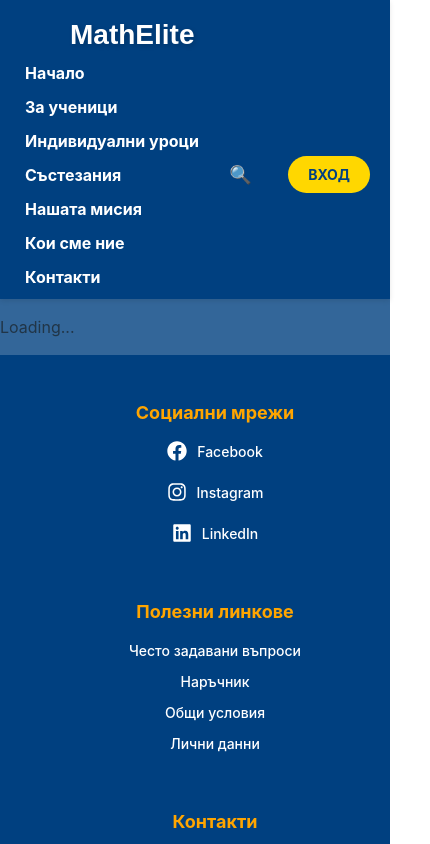
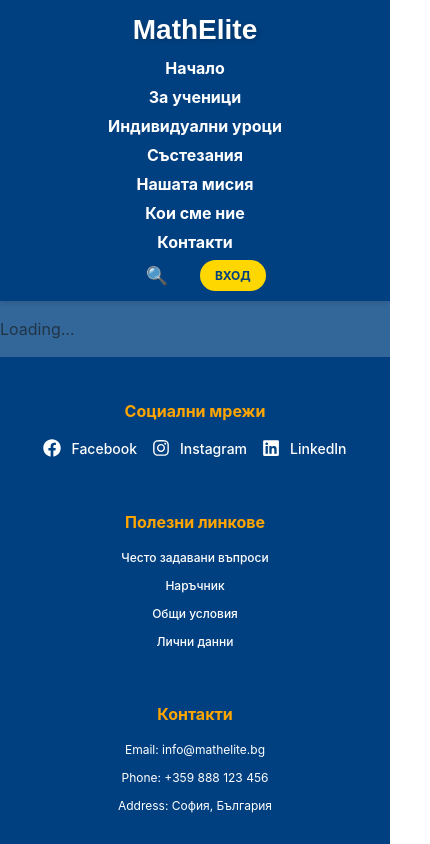
Before and after one commit to Dimitar32/Math-Elite, a React (Vite) app: page /profile in a window 390 px wide. Shown: the top 844 px of the page, 430 px wide, since content can reach past the window. Built offline with nearby package versions, Linux system fonts and the light colour scheme.

Commit message:
add mobile view fixes

```diff
--- a/src/App.css
+++ b/src/App.css
@@ -3,6 +3,7 @@ body, html {
   margin: 0;
   padding: 0;
   width: 100%;
+  height: 100%;
   overflow-x: hidden;
   font-family: 'Arial', sans-serif; /* Чист и прост шрифт, подходящ за детски сайт */
   /*padding-top: 25px;*/ /* Това число трябва да отговаря на височината на хедъра */
--- a/src/components/Footer/Footer.css
+++ b/src/components/Footer/Footer.css
@@ -5,6 +5,7 @@
     width: 100%; /* Full width of the viewport */
     box-sizing: border-box; /* Includes padding in width calculation */
     position: relative; /* Ensures it stays positioned correctly */
+    overflow-x: hidden; /* Prevent overflow */
 }
 
 .footer-container {
@@ -98,16 +99,43 @@
     font-size: 20px; /* Adjust icon size */
 }
 
+
 /* Responsive Design */
 @media (max-width: 768px) {
     .footer-container {
         flex-direction: column;
         align-items: center;
         text-align: center;
+        padding: 0px 0; /* Space inside the footer */
     }
 
     .footer-section {
         min-width: 100%; /* Expand each section fully on mobile */
+        max-width: 100%; /* Prevent sections from overflowing */
         margin-bottom: 20px;
     }
+
+    .social-icons {
+        flex-direction: row; /* Stack icons horizontally */
+        justify-content: center;
+        gap: 15px;
+    }
 }
+
+@media (max-width: 480px) {
+    .footer-section h4 {
+        font-size: 16px; /* Adjust font size for smaller screens */
+    }
+
+    .footer-section ul li {
+        font-size: 12px; /* Reduce text size for smaller devices */
+    }
+
+    .social-icon {
+        font-size: 18px; /* Reduce icon size for smaller screens */
+    }
+
+    .footer-bottom {
+        font-size: 12px; /* Smaller copyright text */
+    }
+}
--- a/src/components/Header/Header.css
+++ b/src/components/Header/Header.css
@@ -254,24 +254,82 @@ justify-content: center; */
         padding-right: 50px;
     }
 }
-/* Responsive Design */
-@media (max-width: 768px) {
+
+@media (max-width: 1250px) {
     .header {
         flex-wrap: wrap;
+        padding: 10px;
+        justify-content: center; /* Center content for smaller screens */
+    }
+
+    .header-left {
+        padding-left: 0;
+        justify-content: center;
+    }
+
+    .header-right {
+        padding-right: 0;
+        justify-content: center;
+        gap: 10px;
     }
 
     .nav ul {
         flex-direction: column;
         gap: 10px;
         width: 100%;
-        align-items: flex-start;
+        align-items: center; /* Center-align navigation items */
+        padding: 0;
     }
 
+    .nav ul li {
+        text-align: center;
+    }
+
+    .dropdown-menu {
+        width: 90%; /* Adjust width for mobile devices */
+        left: 5%; /* Center dropdown */
+    }
+
+    .login-button {
+        width: 100%;
+        text-align: center;
+    }
+}
+
+@media (max-width: 480px) {
+    .header {
+        padding: 5px;
+        flex-direction: column;
+        align-items: center;
+    }
+
+    .header-left,
     .header-right {
-        padding-right: 0;
+        padding: 0;
+    }
+
+    .nav ul {
+        flex-direction: column;
+        gap: 5px;
+        width: 100%;
+    }
+
+    .logo img {
+        height: 25px;
+    }
+
+    .profile-img {
+        height: 30px;
+        width: 30px;
+    }
+
+    .login-button {
+        padding: 8px 15px;
+        font-size: 12px;
     }
 
     .dropdown-menu {
         width: 100%;
+        padding: 10px;
     }
 }
```
